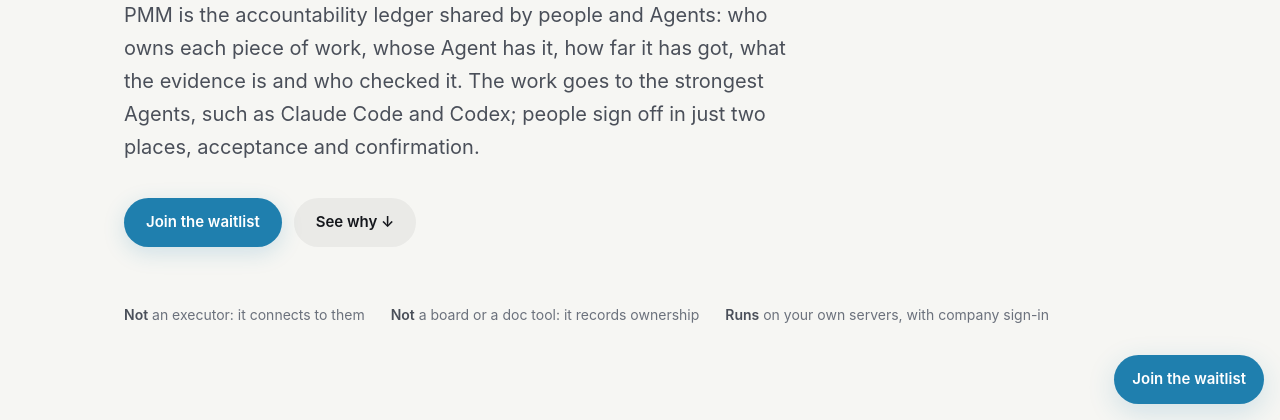
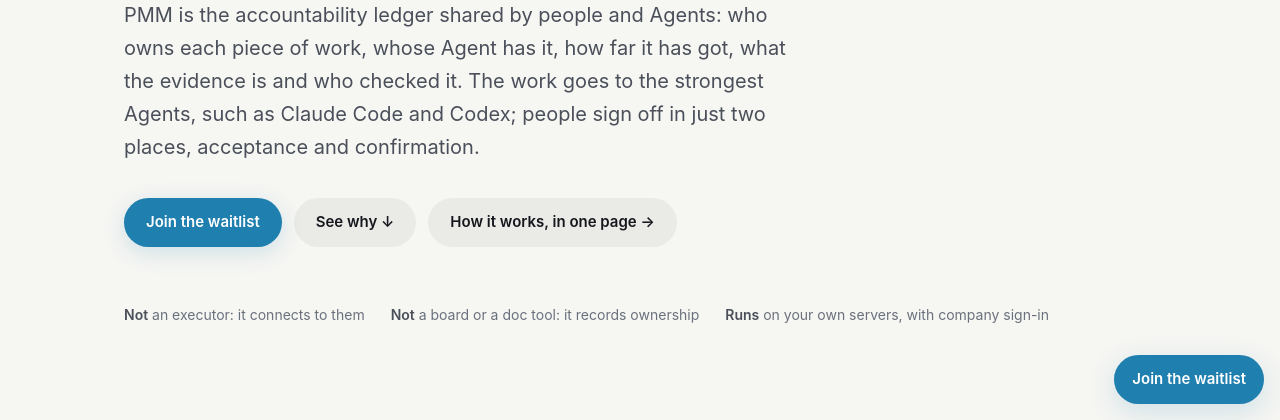
Before and after one commit to Shen-Yukang/pmm-waitlist, a plain HTML site: page index.html in a window 1280 px wide. Shown: the part 380-800 px from the top of the page. Drawn offline with Linux system fonts and the light colour scheme.

Commit message:
Link the get-started page from the hero
Co-Authored-By: Claude Opus 5.5 <noreply@anthropic.com>

```diff
--- a/index.html
+++ b/index.html
@@ -537,6 +537,7 @@ footer { padding: 30px 0 60px; color: var(--text-3); font-size: 13px; text-align
     <div class="cta">
       <a class="btn primary" href="#waitlist">加入 Waitlist</a>
       <a class="btn ghost" href="#who">往下看为什么 ↓</a>
+      <a class="btn ghost" href="start.html">一页看懂怎么用 →</a>
     </div>
     <div class="hero-strip">
       <span><b>不做</b>执行者，接入它们</span>
@@ -881,6 +882,7 @@ footer { padding: 30px 0 60px; color: var(--text-3); font-size: 13px; text-align
     '活交给 Agent 干，': 'Let Agents do the work,', '责任留在人身上。': 'keep the accountability with people.',
     'PMM 是人和 Agent 共用的责任账本：每件事谁负责、交给了谁的 Agent、做到哪、证据是什么、谁验过。执行交给 Claude Code、Codex 这些最强的 Agent，人只在验收和确认两处签字。': 'PMM is the accountability ledger shared by people and Agents: who owns each piece of work, whose Agent has it, how far it has got, what the evidence is and who checked it. The work goes to the strongest Agents, such as Claude Code and Codex; people sign off in just two places, acceptance and confirmation.',
     '往下看为什么 ↓': 'See why ↓',
+    '一页看懂怎么用 →': 'How it works, in one page →',
     '不做': 'Not', '执行者，接入它们': ' an executor: it connects to them', '看板和文档，只记责任': ' a board or a doc tool: it records ownership',
     '可以': 'Runs', '私有部署，接企业身份': ' on your own servers, with company sign-in',
     '困境一 · 谁在做什么': 'Problem 1 · Who is doing what', '每个人手里都有好几个 Agent，': 'Everyone runs several Agents,', '活散在终端、分支和群聊里。': 'and the work is scattered across terminals, branches and chats.',
@@ -996,6 +998,7 @@ footer { padding: 30px 0 60px; color: var(--text-3); font-size: 13px; text-align
     langButton.textContent = lang === 'en' ? '中文' : 'EN';
     langButton.lang = lang === 'en' ? 'zh-CN' : 'en';
     langButton.setAttribute('aria-label', lang === 'en' ? '切换到中文' : 'Switch to English');
+    document.querySelectorAll('a[href^="start.html"]').forEach(a => { a.href = 'start.html?lang=' + lang; });
   }
   const stored = (() => { try { return localStorage.getItem(LANG_KEY); } catch { return null; } })();
   const asked = new URLSearchParams(location.search).get('lang');
```
